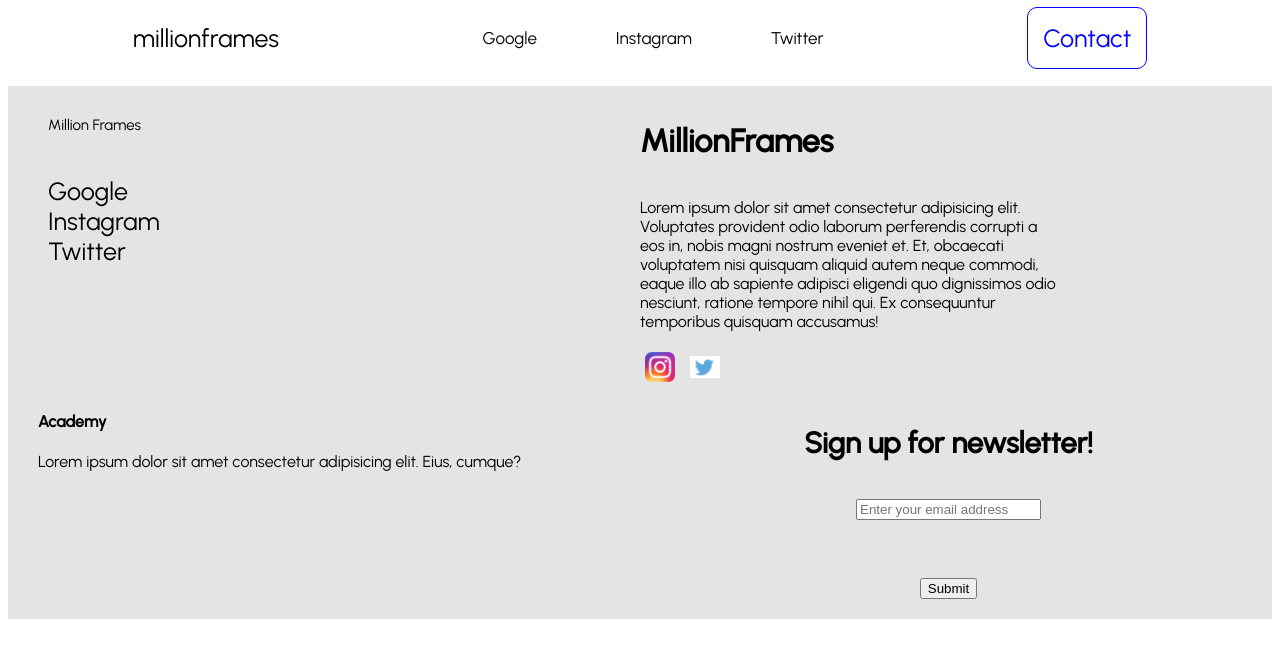
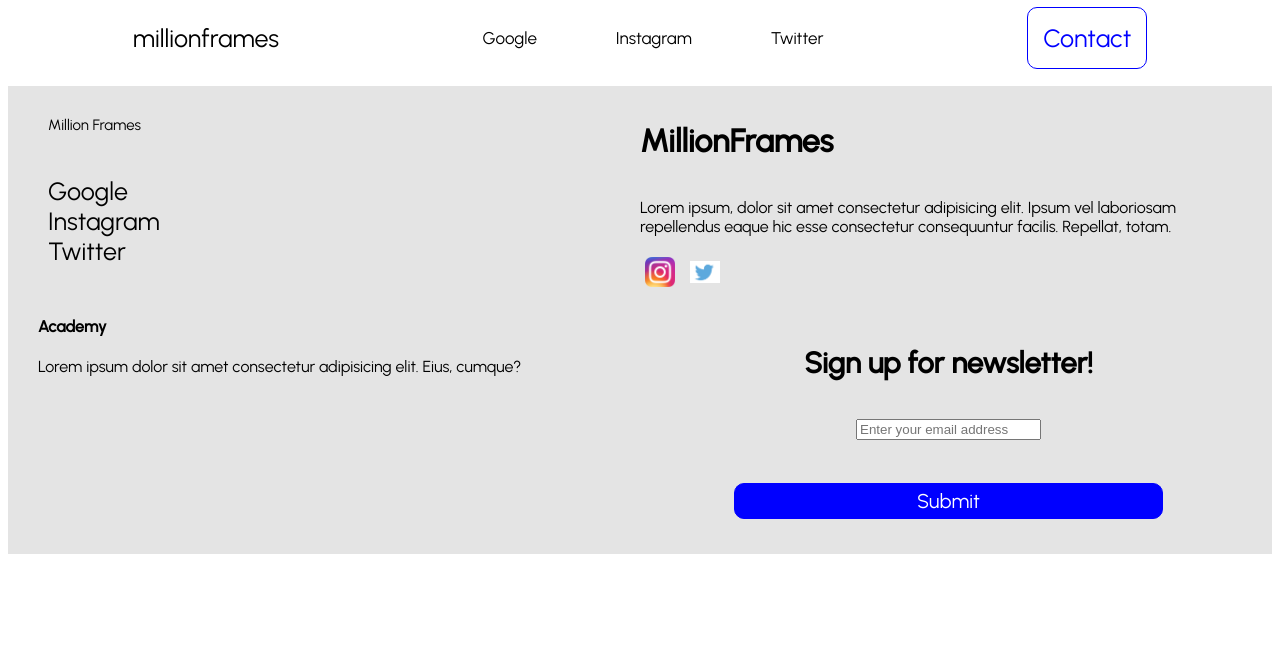
Before and after one commit to tanishqkrk/MillionFramesCopy, a plain HTML site: page index.html in a window 1280 px wide. Drawn offline with Linux system fonts and the light colour scheme.

Commit message:
Fixed submit button

```diff
--- a/index.html
+++ b/index.html
@@ -62,10 +62,8 @@
                     <h1>MillionFrames</h1>
                 </div>
                 <div class="about-us">
-                    <p>Lorem ipsum dolor sit amet consectetur adipisicing elit. Voluptates provident odio laborum
-                        perferendis corrupti a eos in, nobis magni nostrum eveniet et. Et, obcaecati voluptatem nisi
-                        quisquam aliquid autem neque commodi, eaque illo ab sapiente adipisci eligendi quo dignissimos
-                        odio nesciunt, ratione tempore nihil qui. Ex consequuntur temporibus quisquam accusamus!</p>
+                    <p>Lorem ipsum, dolor sit amet consectetur adipisicing elit. Ipsum vel laboriosam repellendus eaque
+                        hic esse consectetur consequuntur facilis. Repellat, totam.</p>
                 </div>
                 <div class="socials">
                     <div class="sm">
@@ -93,7 +91,7 @@
                         <input type="text" placeholder="Enter your email address">
                     </div>
                     <div class="submit">
-                        <input type="submit">
+                        <a href="submit.html" class="subbutton subtext">Submit</a>
                     </div>
                 </div>
             </div>
--- a/style.css
+++ b/style.css
@@ -7,6 +7,7 @@
     display: flex;
     justify-content: space-evenly;
     border: 0px solid rgb(255, 255, 255);
+    /* box-shadow: 2px 2px 2px black; */
     height: 60px;
     align-items: center;
     font-family: 'Urbanist', sans-serif;
@@ -100,7 +101,8 @@
 }
 
 .about-us {
-    padding-right: 200px;
+    /* padding-right: 120px; */
+    margin-right: 50px;
 }
 
 .extra {
@@ -113,11 +115,12 @@
     align-items: center;
     flex-direction: column;
     justify-content: space-evenly;
+    margin: 15px 100px;
     /* border: 1px solid black; */
 }
 
 .title {
-    display: flex;
+    /* display: flex; */
     justify-content: center;
     align-items: center;
     font-family: 'Urbanist', sans-serif;
@@ -136,13 +139,28 @@
     width: 100%;
     height: 100px;
     padding: 5px;
+    /* margin: 15px; */
 }
 
-.mail {
+.submit {
+    display: flex;
+    justify-content: space-around;
+    border: 1px solid blue;
+    border-radius: 10px;
     width: 100%;
-    padding: 12px;
-    border: 1px solid #ccc;
-    border-radius: 4px;
-    box-sizing: border-box;
-    resize: vertical;
+    padding: 5px;
+    background-color: blue;
 }
+
+.subtext {
+    font-size: 20px;
+    font-family: 'Urbanist', sans-serif;
+    text-decoration: none;
+    color: white;
+    width: 100%;
+    text-align: center;
+}
+
+.submit:hover {
+    box-shadow: 5px 5px rgba(43, 22, 22, 0.349);
+}
```
